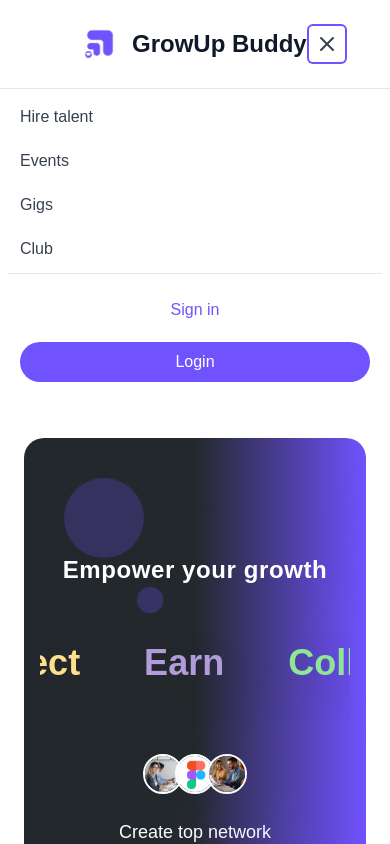
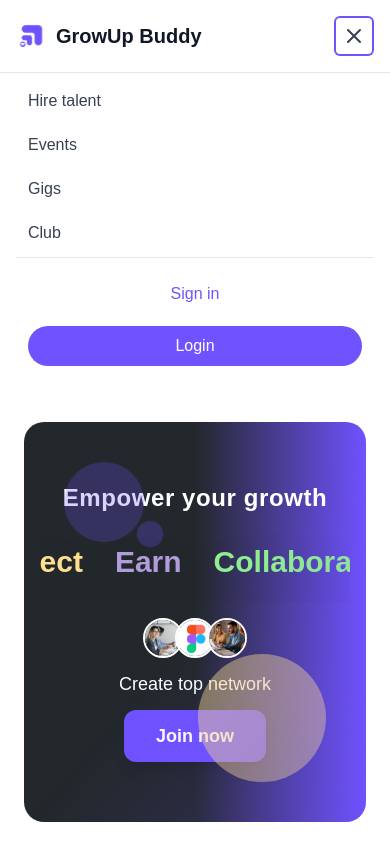
Before and after one commit to Princeyadavbughunter/Grow-up, a Next.js app: page /landing in a window 390 px wide. Both pictures are taken after a click on the button "Open main menu". Shown: the top 844 px of the page. Built offline with nearby package versions, Linux system fonts and the light colour scheme.

Commit message:
feat: updating landing pages

```diff
--- a/app/landing/Header.tsx
+++ b/app/landing/Header.tsx
@@ -6,37 +6,37 @@
 const Header = () => {
   return (
     <div className="w-full max-w-[1400px] mx-auto px-6 lg:px-8 mt-8">
-      <section className="bg-gradient-to-r from-[#23282C] via-[#23282C] to-[#7052FF] w-full min-h-[600px] sm:min-h-[682px] lg:min-h-[732px] rounded-[20px] sm:rounded-[40px] lg:rounded-[80px] flex flex-col justify-center items-center relative overflow-hidden">
+      <section className="bg-gradient-to-r from-[#23282C] via-[#23282C] to-[#7052FF] w-full max-h-[400px] min-h-[400px] sm:min-h-[682px] lg:min-h-[732px] rounded-[20px] sm:rounded-[40px] lg:rounded-[80px] flex flex-col justify-center items-center relative overflow-hidden">
 
       {/* Main Content Container */}
-      <div className="flex flex-col items-center justify-center h-full w-full py-8 sm:py-12 lg:py-16">
+      <div className="flex flex-col items-center justify-center h-full w-full py-4 sm:py-12 lg:py-16">
 
         {/* Header Text Section */}
         <div className='text-center w-full px-4'>
-          <p className='text-2xl sm:text-3xl lg:text-4xl xl:text-5xl font-semibold text-white mb-4 sm:mb-6 lg:mb-8 tracking-wide'>
+          <p className='text-2xl sm:text-3xl lg:text-4xl xl:text-5xl font-semibold text-white mb-2 sm:mb-6 lg:mb-8 tracking-wide'>
             Empower your growth
           </p>
 
           {/* Animated Text Container */}
-          <div className='relative h-[120px] sm:h-[180px] md:h-[210px] lg:h-[240px] xl:h-[270px] overflow-hidden flex items-center'>
+          <div className='relative h-[80px] sm:h-[180px] md:h-[210px] lg:h-[240px] xl:h-[270px] overflow-hidden flex items-center'>
             <div className='animate-scroll-text flex items-center whitespace-nowrap'>
-              <h1 className='text-4xl sm:text-6xl md:text-7xl lg:text-8xl xl:text-9xl font-black leading-tight drop-shadow-2xl text-[#90EE90] mx-8 sm:mx-12 lg:mx-16'>
+              <h1 className='text-3xl sm:text-6xl md:text-7xl lg:text-8xl xl:text-9xl font-black leading-tight drop-shadow-2xl text-[#90EE90] mx-4 sm:mx-12 lg:mx-16'>
                 Collaborate
               </h1>
-              <h1 className='text-4xl sm:text-6xl md:text-7xl lg:text-8xl xl:text-9xl font-black leading-tight drop-shadow-2xl text-[#FDDF8E] mx-8 sm:mx-12 lg:mx-16'>
+              <h1 className='text-3xl sm:text-6xl md:text-7xl lg:text-8xl xl:text-9xl font-black leading-tight drop-shadow-2xl text-[#FDDF8E] mx-4 sm:mx-12 lg:mx-16'>
                 Connect
               </h1>
-              <h1 className='text-4xl sm:text-6xl md:text-7xl lg:text-8xl xl:text-9xl font-black leading-tight drop-shadow-2xl text-[#B19CD9] mx-8 sm:mx-12 lg:mx-16'>
+              <h1 className='text-3xl sm:text-6xl md:text-7xl lg:text-8xl xl:text-9xl font-black leading-tight drop-shadow-2xl text-[#B19CD9] mx-4 sm:mx-12 lg:mx-16'>
                 Earn
               </h1>
               {/* Seamless duplicate for infinite loop */}
-              <h1 className='text-4xl sm:text-6xl md:text-7xl lg:text-8xl xl:text-9xl font-black leading-tight drop-shadow-2xl text-[#90EE90] mx-8 sm:mx-12 lg:mx-16'>
+              <h1 className='text-3xl sm:text-6xl md:text-7xl lg:text-8xl xl:text-9xl font-black leading-tight drop-shadow-2xl text-[#90EE90] mx-4 sm:mx-12 lg:mx-16'>
                 Collaborate
               </h1>
-              <h1 className='text-4xl sm:text-6xl md:text-7xl lg:text-8xl xl:text-9xl font-black leading-tight drop-shadow-2xl text-[#FDDF8E] mx-8 sm:mx-12 lg:mx-16'>
+              <h1 className='text-3xl sm:text-6xl md:text-7xl lg:text-8xl xl:text-9xl font-black leading-tight drop-shadow-2xl text-[#FDDF8E] mx-4 sm:mx-12 lg:mx-16'>
                 Connect
               </h1>
-              <h1 className='text-4xl sm:text-6xl md:text-7xl lg:text-8xl xl:text-9xl font-black leading-tight drop-shadow-2xl text-[#B19CD9] mx-8 sm:mx-12 lg:mx-16'>
+              <h1 className='text-3xl sm:text-6xl md:text-7xl lg:text-8xl xl:text-9xl font-black leading-tight drop-shadow-2xl text-[#B19CD9] mx-4 sm:mx-12 lg:mx-16'>
                 Earn
               </h1>
             </div>
@@ -44,10 +44,10 @@
         </div>
 
         {/* Call to Action Section */}
-        <div className='flex flex-col items-center mt-8 sm:mt-12 lg:mt-16'>
+        <div className='flex flex-col items-center mt-4 sm:mt-12 lg:mt-16'>
 
           {/* Profile Images */}
-          <div className='flex -space-x-2 mb-4'>
+          <div className='flex -space-x-2 mb-2 sm:mb-4'>
             <div className="w-10 h-10 sm:w-12 sm:h-12 rounded-full border-2 border-white overflow-hidden">
               <Image
                 src='/images/p.png'
@@ -78,7 +78,7 @@
           </div>
 
           {/* Subtitle */}
-          <p className='text-white mt-2 mb-6 text-lg sm:text-xl lg:text-2xl font-medium'>
+          <p className='text-white mt-1 mb-3 sm:mb-6 text-lg sm:text-xl lg:text-2xl font-medium'>
             Create top network
           </p>
 
--- a/components/LandingFooter.tsx
+++ b/components/LandingFooter.tsx
@@ -106,7 +106,7 @@
                 GrowUp Buddy
               </h1>
             </div>
-            <p className="text-gray-400 text-sm sm:text-base leading-relaxed mb-6 max-w-sm mx-auto md:mx-0">
+            <p className="text-gray-400 text-sm sm:text-base leading-7 mb-6 max-w-sm mx-auto md:mx-0 text-justify hyphens-auto">
               GrowUp Buddy is a community-based startup dedicated to empowering
               individuals to achieve their professional and personal goals. Join
               us and be part of a growing community that's changing the way
--- a/components/LandingNav.tsx
+++ b/components/LandingNav.tsx
@@ -14,11 +14,11 @@
 
   return (
     <nav className="bg-white">
-      <div className="max-w-[1400px] mx-auto px-20 lg:px-8=24">
-        <div className="flex items-center justify-between py-6">
+      <div className="max-w-[1400px] mx-auto px-4 sm:px-6 lg:px-8 xl:px-24">
+        <div className="flex items-center justify-between py-4 sm:py-6">
           {/* Logo */}
-          <div onClick={() => router.push('/')} className="flex cursor-pointer items-center space-x-3 flex-shrink-0">
-            <div className="w-10 h-10">
+          <div onClick={() => router.push('/')} className="flex cursor-pointer items-center space-x-2 sm:space-x-3 flex-shrink-0">
+            <div className="w-8 h-8 sm:w-10 sm:h-10">
               <Image
                 src='/logo.svg'
                 alt='GrowUp Buddy Logo'
@@ -27,7 +27,7 @@
                 className="w-full h-full object-contain"
               />
             </div>
-            <span className="text-2xl font-bold text-gray-900">
+            <span className="text-xl sm:text-2xl font-bold text-gray-900">
               GrowUp Buddy
             </span>
           </div>
@@ -67,13 +67,14 @@
           </div>
 
           {/* Mobile menu button */}
-          <div className="md:hidden">
+          <div className="md:hidden flex-shrink-0">
             <button
               onClick={toggleMenu}
-              className="inline-flex items-center justify-center p-2 rounded-md text-gray-700 hover:text-[#7052FF] hover:bg-gray-100 focus:outline-none focus:ring-2 focus:ring-inset focus:ring-[#7052FF]"
-              aria-expanded="false"
+              className="inline-flex items-center justify-center p-2 rounded-md text-gray-700 hover:text-[#7052FF] hover:bg-gray-100 focus:outline-none focus:ring-2 focus:ring-inset focus:ring-[#7052FF] transition-colors duration-200"
+              aria-expanded={isMenuOpen}
+              aria-label={isMenuOpen ? "Close menu" : "Open menu"}
             >
-              <span className="sr-only">Open main menu</span>
+              <span className="sr-only">{isMenuOpen ? "Close menu" : "Open main menu"}</span>
               {/* Hamburger icon */}
               {!isMenuOpen ? (
                 <svg className="block h-6 w-6" xmlns="http://www.w3.org/2000/svg" fill="none" viewBox="0 0 24 24" stroke="currentColor" aria-hidden="true">
@@ -92,7 +93,7 @@
       {/* Mobile menu */}
       {isMenuOpen && (
         <div className="md:hidden">
-          <div className="px-2 pt-2 pb-3 space-y-1 sm:px-3 bg-white border-t border-gray-200">
+          <div className="px-4 pt-2 pb-3 space-y-1 sm:px-6 bg-white border-t border-gray-200">
             <Link
               href="/talent"
               className={`block px-3 py-2 rounded-md transition-colors duration-200 ${
--- a/components/LandingTestimonials.tsx
+++ b/components/LandingTestimonials.tsx
@@ -58,10 +58,10 @@
 
       {/* Header Section */}
       <div className="text-center mb-8 sm:mb-12 md:mb-16">
-      <h2 className="text-xl sm:text-2xl md:text-3xl lg:text-4xl xl:text-5xl font-semibold bg-gradient-to-r from-[#FFFFFF] via-[#E9DAFF] to-[#FFFFFF] text-[#4A4A4A] leading-tight mb-6 sm:mb-8 max-w-4xl mx-auto py-2 sm:py-4 md:py-6 lg:py-8 px-6 sm:px-8 md:px-12 rounded-2xl sm:rounded-3xl whitespace-nowrap">
+      <h2 className="text-xl sm:text-2xl md:text-3xl lg:text-4xl xl:text-5xl font-semibold bg-gradient-to-r from-[#FFFFFF] via-[#E9DAFF] to-[#FFFFFF] text-[#4A4A4A] leading-tight mb-6 sm:mb-8 max-w-4xl mx-auto py-3 sm:py-4 md:py-6 lg:py-8 px-4 sm:px-6 md:px-8 lg:px-12 rounded-2xl sm:rounded-3xl text-center">
   How GrowUp Buddy is Changing Lives
 </h2>
-        <p className="text-base sm:text-lg md:text-xl text-gray-500 font-medium">
+        <p className="text-sm sm:text-base md:text-lg lg:text-xl text-gray-500 font-medium px-2">
           Hear from Our Community
         </p>
       </div>
@@ -129,11 +129,11 @@
                 <div className="px-4 sm:px-6 pb-6 sm:pb-8">
 
                   {/* Name and Role */}
-                  <div className="text-center mb-4 sm:mb-6">
-                    <h3 className="text-lg sm:text-xl md:text-2xl font-bold text-[#4A4A4A] mb-1 sm:mb-2">
+                  <div className="text-center mb-4 sm:mb-6 px-2">
+                    <h3 className="text-base sm:text-lg md:text-xl lg:text-2xl font-bold text-[#4A4A4A] mb-1 sm:mb-2 leading-tight">
                       {testimonial.name}
                     </h3>
-                    <p className="text-sm sm:text-base text-[#7052FF] font-medium">
+                    <p className="text-xs sm:text-sm md:text-base text-[#7052FF] font-medium">
                       {testimonial.role}
                     </p>
                   </div>
@@ -149,7 +149,7 @@
                         ))}
                       </div>
                     </div>
-                    <p className="text-[#696C78] text-sm sm:text-base md:text-lg text-center leading-relaxed line-clamp-4">
+                    <p className="text-[#696C78] text-xs sm:text-sm md:text-base lg:text-lg text-center leading-relaxed line-clamp-4 px-1">
                       "{testimonial.testimonial}"
                     </p>
                   </div>
```
